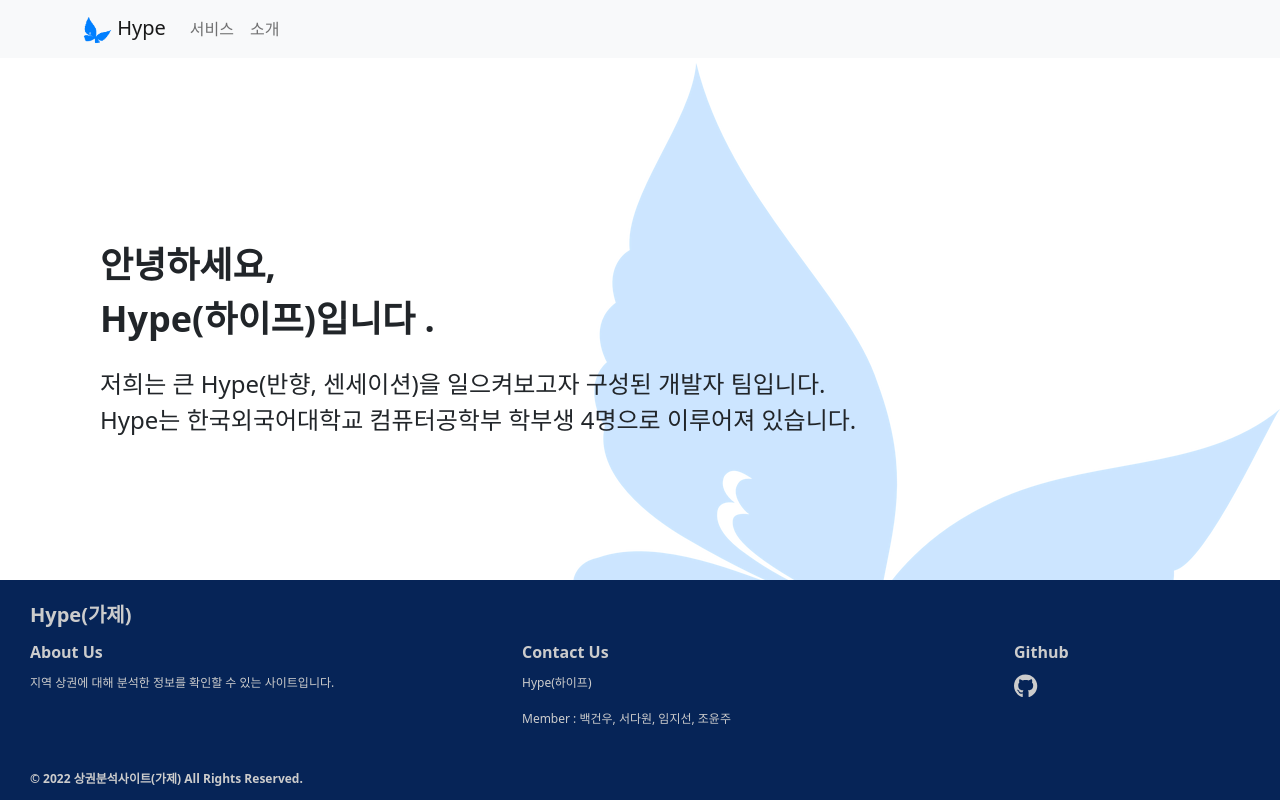
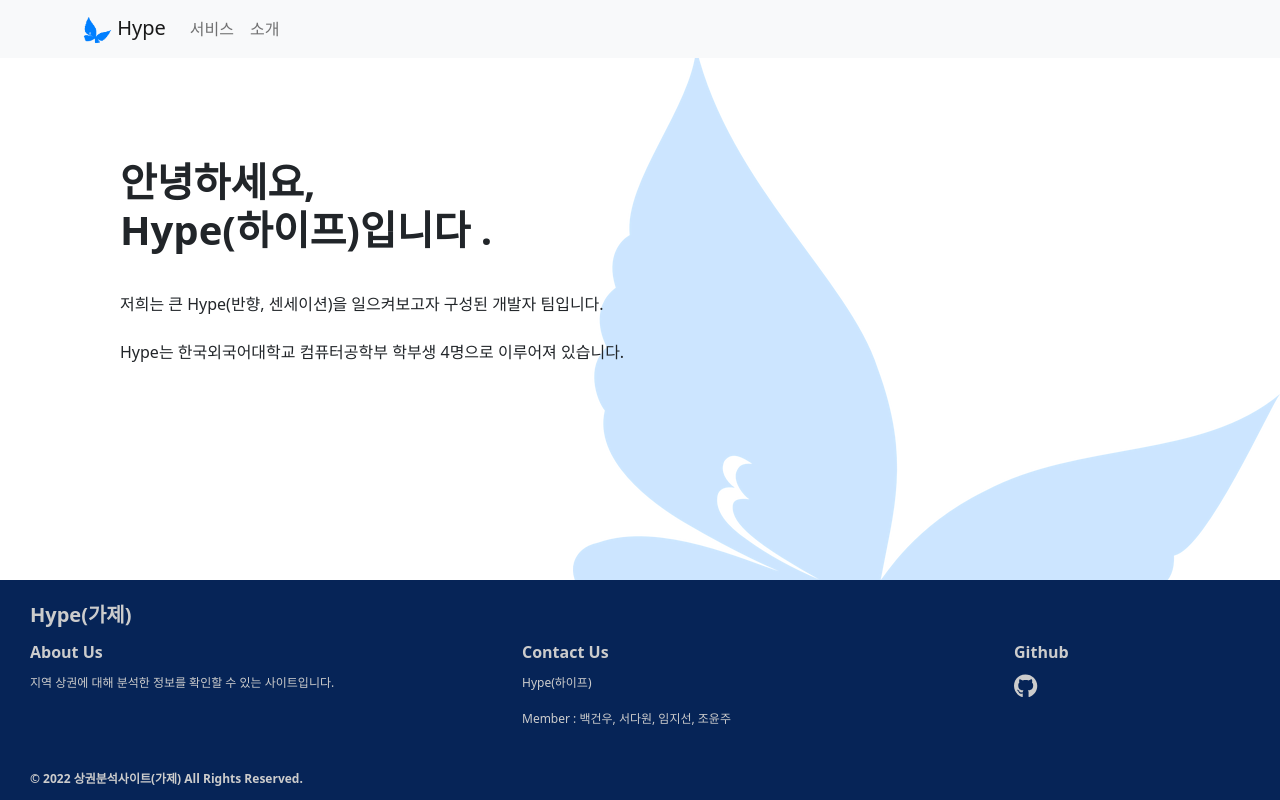
Before and after one commit to Baek-Geonwoo/Hype, a React (Create React App) app in the folder Web/: page /intro in a window 1280 px wide. Built offline with nearby package versions, Linux system fonts and the light colour scheme.

Commit message:
location 커스텀 완료

```diff
--- a/Web/src/App.css
+++ b/Web/src/App.css
@@ -1,9 +1,11 @@
 :root {
   /* Color */
-  --white: #fff;
+  --white: rgb(149, 149, 149);
   --black: #0a0a0a;
   --navy: rgb(6, 36, 87);
   --gray: rgb(204, 204, 204);
+  --light-gray: rgb(242, 242, 242);
+  --dark-gray: rgb(134, 134, 134);
 
   /* Size */
   --padding: 12px;
@@ -93,40 +95,89 @@ body {
 }
 
 
-#intro {
+.intro-wrap {
   width: 100%;
+  height: 700px;
   background-image: url(./img/butterfly.png);
   background-repeat: no-repeat;
   background-position: right;
 }
 
 .intro-container {
-  padding: 180px 100px 350px 100px;
+  font-size: medium;
+  position: relative;
+  overflow: hidden;
+  animation: fadein 4s ease-in-out;
+  text-align :left;
+  margin-left :120px;
+  padding-top: 100px;
 }
 
 .intro-title {
-  width: 100%;
-  height: auto;
-  margin: 0px 0px 20px 0px;
-  font-size: var(--font-large);
   font-weight: bold;
+  padding-bottom: 30px;
 }
 
-.intro-content {
+
+.location-wrap {
   width: 100%;
-  height: auto;
-  font-size: var(--font-medium);
+  padding: 50px 0px 200px 0px;
 }
 
-@media screen and (min-width:1000px) {
-  .intro-title {
-      margin: 0px 0px 20px 0px;
-      font-size: var(--font-larger);
-  }
+.loc-title-container {
+  width: 100%;
+  padding: 0px 0px 10px 100px;
+}
 
-  .intro-content {
-      font-size: var(--font-large);
-  }
+.location-title {
+  font-weight: bold;
+  color: var(--black);
+}
+
+.location-title span {
+  padding-left: 10px;
+}
+
+.location-subtitle {
+  padding-left: 30px;
+  font-size: var(--font-medium);
+  color: var(--dark-gray);
+}
+
+select {
+  width: 200px;
+  height: 60px;
+  text-align: center;
+  background-color: var(--light-gray);
+  color: var(--dark-gray);
+  font-size: var(--font-semi-medium);
+  font-weight: bold;
+  border: none;
+  border-radius: 5%;
+}
+
+option {
+  font-size: var(--font-semi-medium);
+  background-color: var(--light-gray);
+  color: var(--dark-gray);
+}
+
+.select-container {
+  width: 40%;
+  padding: 10px 10px 50px 100px;
+}
+
+.location-map {
+  width: 60%;
+}
+
+.select-address {
+  padding: 10px;
+}
+
+.nextBtn {
+  width: 40%;
+  text-align: center;
 }
 
 
--- a/Web/src/components/Intro.js
+++ b/Web/src/components/Intro.js
@@ -1,13 +1,13 @@
 function Intro() {
   return (
-    <div id='intro'>
+    <div className='intro-wrap'>
         <div className='intro-container'>
-            <div className='intro-title'>
+            <h1 className='intro-title'>
                 안녕하세요, <br />Hype(하이프)입니다 .
-            </div>
+            </h1>
 
             <div className='intro-content'>
-                저희는 큰 Hype(반향, 센세이션)을 일으켜보고자 구성된 개발자 팀입니다. <br />
+                저희는 큰 Hype(반향, 센세이션)을 일으켜보고자 구성된 개발자 팀입니다. <br /><br />
                 Hype는 한국외국어대학교 컴퓨터공학부 학부생 4명으로 이루어져 있습니다.
             </div>
         </div>
--- a/Web/src/components/Location.js
+++ b/Web/src/components/Location.js
@@ -3,6 +3,9 @@ import ReactiveButton from "reactive-button";
 import { useState } from "react";
 import { hangjungdong } from "./Hangjungdong";
 import { useNavigate, Outlet } from "react-router-dom";
+import { FontAwesomeIcon } from '@fortawesome/react-fontawesome'
+import { faLocationDot } from '@fortawesome/free-solid-svg-icons'
+
 
 function Location(props) {
     let navigate = useNavigate();
@@ -17,7 +20,18 @@ function Location(props) {
     }
 
     return (
-      <div>
+      <div className="location-wrap">
+        <div className="loc-title-container">
+          <h2 className="location-title">
+            <FontAwesomeIcon icon={faLocationDot} size="1x"/>
+            <span>지역을 선택해주세요.</span>
+          </h2>
+
+          <div className="location-subtitle">
+            확인 버튼을 눌러 지도에서 위치를 확인해보세요.
+          </div>
+        </div>
+
         <div className="select-container">
           <div className="select-address">
             <select onChange={(e) => setVal1(e.target.value)}>
@@ -55,11 +69,15 @@ function Location(props) {
                 ))}
             </select>
           </div>
+        </div>
+
+        <div className="location-map">
 
         </div>
 
+        <div className="nextBtn">
           <ReactiveButton
-          idleText="다음으로"
+              idleText="확인"
               loadingText="Loading"
               successText="Done"
               color="blue"
@@ -71,7 +89,11 @@ function Location(props) {
                 sendData();
               }}
             />
+        </div>
+
         <Outlet></Outlet>
+
+
       </div>
     );
 }
```
Lines whose indentation alone changed are shown as unchanged.
